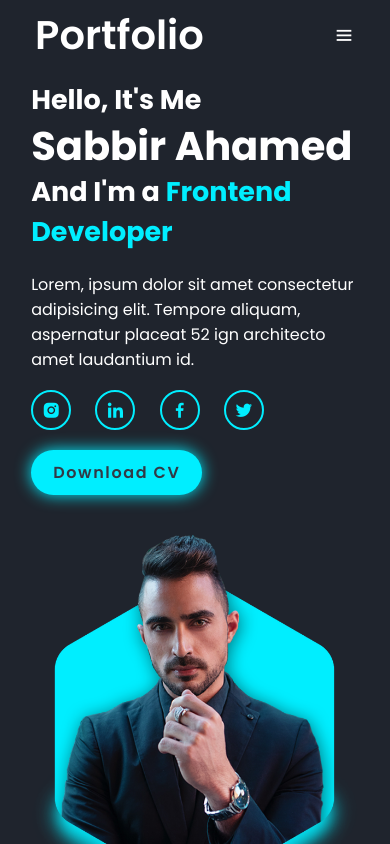
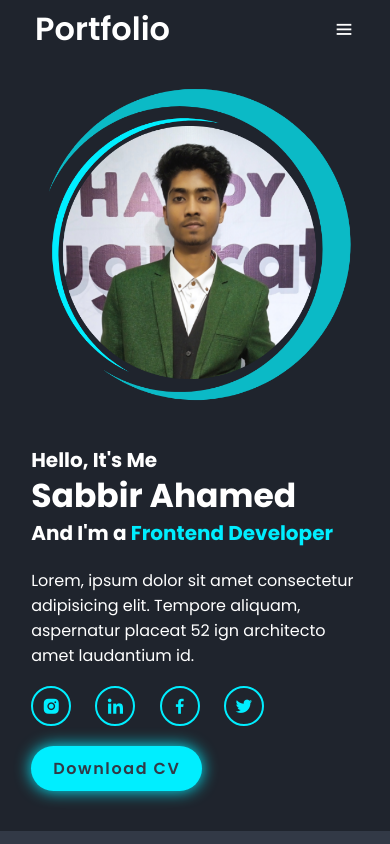
Before and after one commit to sabbirahamedsiam101/my-portfolio-v1, a plain HTML site: page index.html in a window 390 px wide. Shown: the top 844 px of the page. Drawn offline with nearby package versions, Linux system fonts and the light colour scheme.

Commit message:
add some change

```diff
--- a/css/mobile.css
+++ b/css/mobile.css
@@ -1,16 +1,22 @@
 /* mobile version */
 @media  screen and (max-width: 425px){
+  .logo{
+    font-size: 2rem;
+  }
     section {
       height: auto;
       padding: 80px 8% 40px 8%;
     }
     .home{
-        flex-direction: column;
+        flex-direction: column-reverse;
         gap: 30px;
     }
     .home-content h1 {
-      font-size: 40px;
+      font-size: 33px;
   }
+  .home-content h3 {
+    font-size: 20px;
+   }
   .about{
     flex-direction: column;
     align-items: center;
@@ -28,7 +34,12 @@
   .portfolio-container{
     grid-template-columns: 1fr;
   }
-
+  .services-box h3 {
+    font-size: 20px;
+  }
+  .services-container .services-box {
+    padding: 23px 15px 28px 15px;
+  }
   .contact form .input-box {
     flex-direction: column;
   }
--- a/index.html
+++ b/index.html
@@ -47,14 +47,14 @@
         </div>
         <!-- right container -->
         <div class="homeImg">
-          <img src="images/home.png" alt="">
+          <img src="images/profile1.png" alt="">
         </div>
       </section>
       <!-- home section -->
      <!-- about section -->
      <section class="about" id="about">
       <div class="about-img">
-        <img src="images/about.png" alt="">
+        <img src="images/profile1.png" alt="">
       </div>
       <div class="about-content">
         <h2 class="heading"> About <span>Me</span></h2>
```
Also changed, not shown: images/profile1.png (added).
